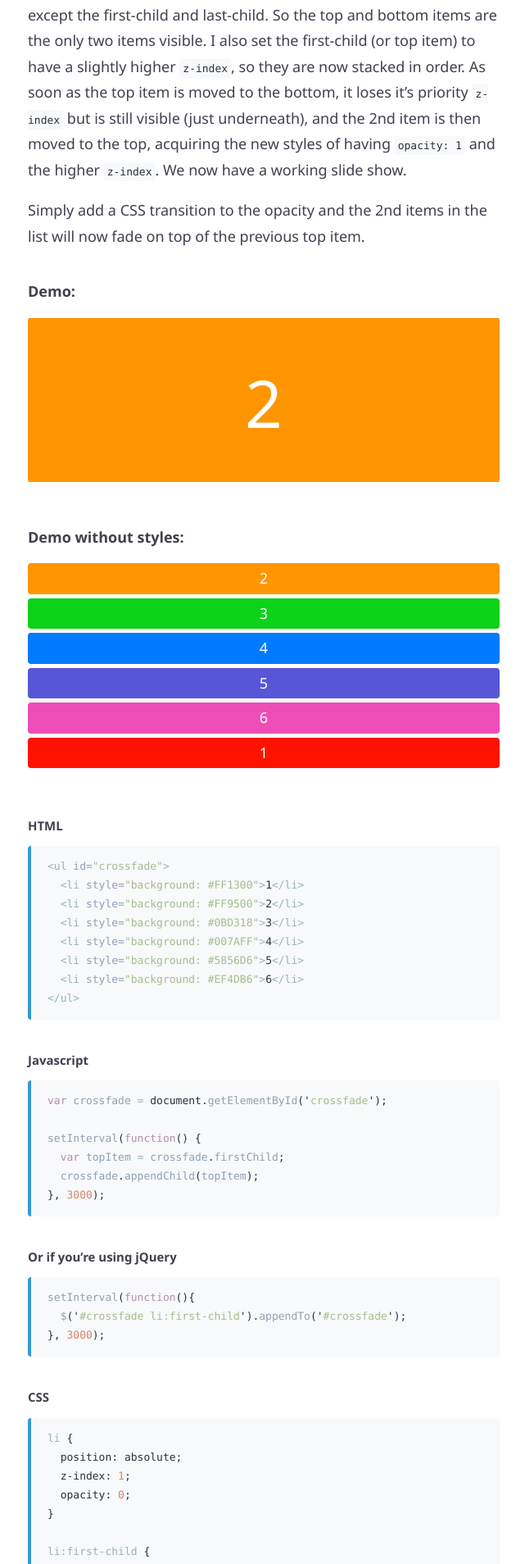
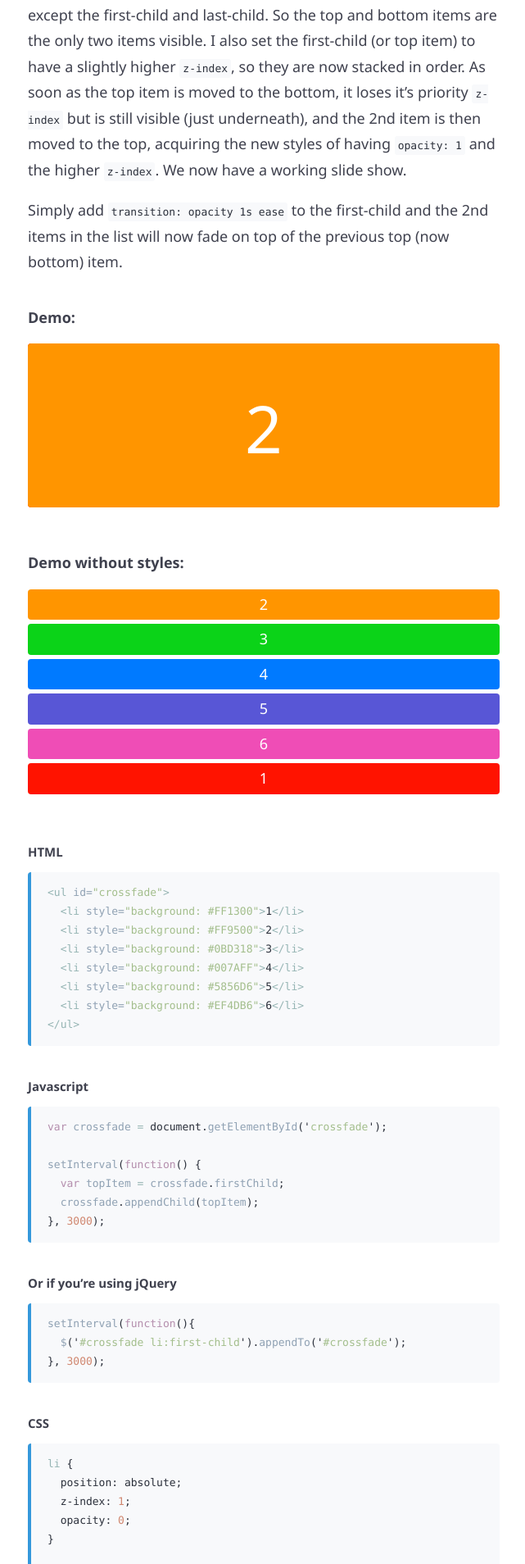
Before and after one commit to danklammer/danklammer.github.io, a Jekyll site: the page built from articles/_posts/2015-09-22-minimal-crossfade.md, in a window 1280 px wide. Shown: the part 993-2901 px from the top of the page at 82% size, without its empty margins (318-959 px from the left). Built offline with Jekyll 4.4.1, drawn with Linux system fonts in a browser that asks for light colours; some of the changed text lies outside the part shown.

Commit message:
Fixed styles and copy

```diff
--- a/_includes/modules/crossfade-demo.css
+++ b/_includes/modules/crossfade-demo.css
@@ -38,10 +38,12 @@
   visibility: hidden;
 }
 
-  .cf-layering li:first-child { z-index: 2 }
-
 .cf-layering li:first-child,
 .cf-layering li:last-child {
   opacity: 1;
+}
+
+.cf-layering li:first-child {
+  z-index: 2;
   transition: opacity 1s ease;
 }
--- a/articles/_posts/2015-09-22-minimal-crossfade.md
+++ b/articles/_posts/2015-09-22-minimal-crossfade.md
@@ -20,7 +20,7 @@
 
 In the CSS, I set all the items in the list to be stacked on top of each other using `position: absolute`. Then I set `opacity: 0` to all items, except the first-child and last-child. So the top and bottom items are the only two items visible. I also set the first-child (or top item) to have a slightly higher `z-index`, so they are now stacked in order. As soon as the top item is moved to the bottom, it loses it's priority `z-index` but is still visible (just underneath), and the 2nd item is then moved to the top, acquiring the new styles of having `opacity: 1` and the higher `z-index`. We now have a working slide show.
 
-Simply add a CSS transition to the opacity and the 2nd items in the list will now fade on top of the previous top item.
+Simply add `transition: opacity 1s ease` to the first-child and the 2nd items in the list will now fade on top of the previous top (now bottom) item.
 
 
 #### **Demo:**
@@ -95,13 +95,13 @@
   opacity: 0;
 }
 
-li:first-child {
-  z-index: 2
+li:first-child,
+li:last-child {
+  opacity: 1;
 }
 
-li:first-child,
-li:last-child {
- opacity: 1;
- transition: opacity 1s ease;
+li:first-child {
+  z-index: 2;
+  transition: opacity 1s ease;
 }
 {% endhighlight %}
```
Lines whose indentation alone changed are shown as unchanged.
